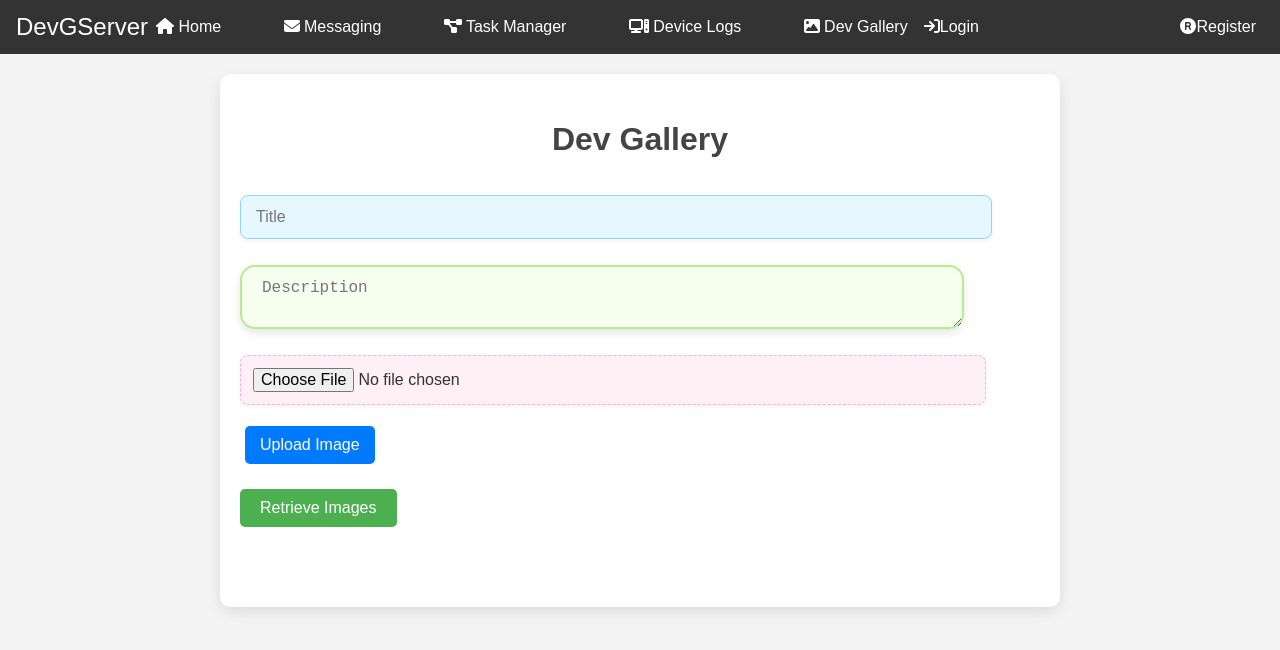
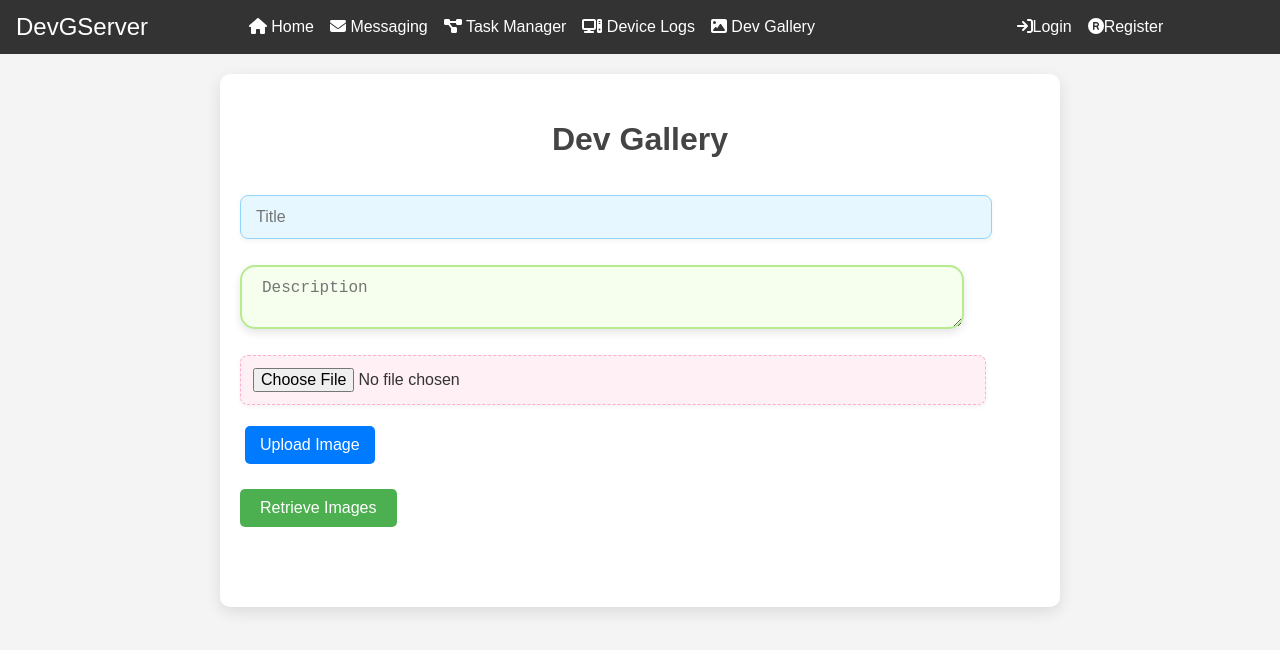
Before and after one commit to victoroyoma/dev-gserver, a React (Create React App) app in the folder client/: page / in a window 1280 px wide. Shown: the top 650 px of the page. Built offline with nearby package versions, Linux system fonts and the light colour scheme; the HTML template or start-up script is replaced by a standard one.

Commit message:
Navbar adjusted

```diff
--- a/client/src/components/NavigationBar.css
+++ b/client/src/components/NavigationBar.css
@@ -17,7 +17,7 @@
 .nav-links,
 .nav-auth {
   display: flex;
-  justify-content: space-between;
+  justify-content: center;
   flex-grow: 1;
 }
 
```
